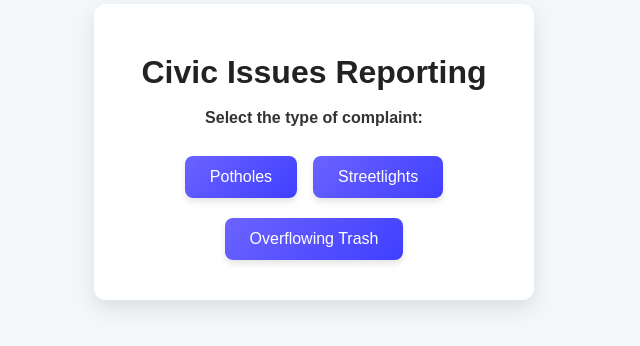
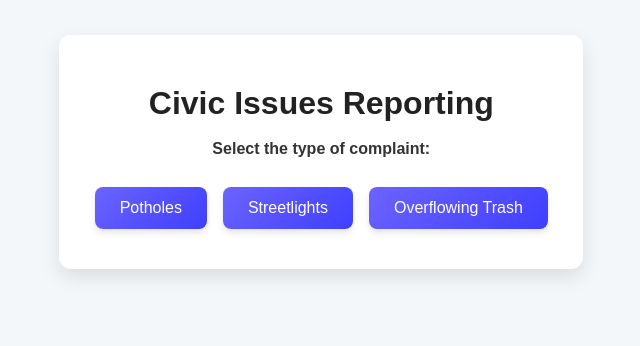
Before and after one commit to chinmayivasista-gthub/civic-pwa, a React (Vite) app: page / in a window 1280 px wide. Shown: the part 248-594 px from the top of the page, without its empty margins (326-966 px from the left). Built offline with nearby package versions, Linux system fonts and the light colour scheme.

Commit message:
Update App.css

```diff
--- a/src/App.css
+++ b/src/App.css
@@ -1,4 +1,5 @@
-body, html, #root {
+body, html {
+
   margin: 0;
   padding: 0;
   height: 100%;
@@ -11,13 +12,16 @@ body, html, #root {
 }
 .App {
   text-align: center;
-  width: 100%;
-  max-width: 400px;
+  width: 95%;
+  max-width: 800px;
   background-color: #fff;
   border-radius: 12px;
   padding: 30px 20px;
   box-shadow: 0 8px 20px rgba(0,0,0,0.1);
+  margin: 0 auto;
 }
+
+
 
 h1 {
   font-size: 2rem;
@@ -29,6 +33,7 @@ p {
   color: #333;
   font-weight: bold;
 }
+
 
 .buttons button {
   margin: 10px 8px;
@@ -47,6 +52,7 @@ p {
   transform: translateY(-2px);
   box-shadow: 0 6px 8px rgba(0,0,0,0.15);
 }
+
 
 .complaint-form {
   margin-top: 25px;
@@ -114,6 +120,7 @@ p {
   transform: translateY(-1px);
 }
 
+
 @media (max-width: 450px) {
   .App {
     width: 90%;
@@ -125,20 +132,3 @@ p {
     margin: 8px 0;
   }
 }
-
-table {
-  width: 100%;
-  border-collapse: collapse;
-  margin-top: 20px;
-  color:black;
-}
-
-th, td {
-  border: 1px solid #333;
-  padding: 10px;
-  text-align: left;
-}
-
-th {
-  background-color:blue;
-}
```
